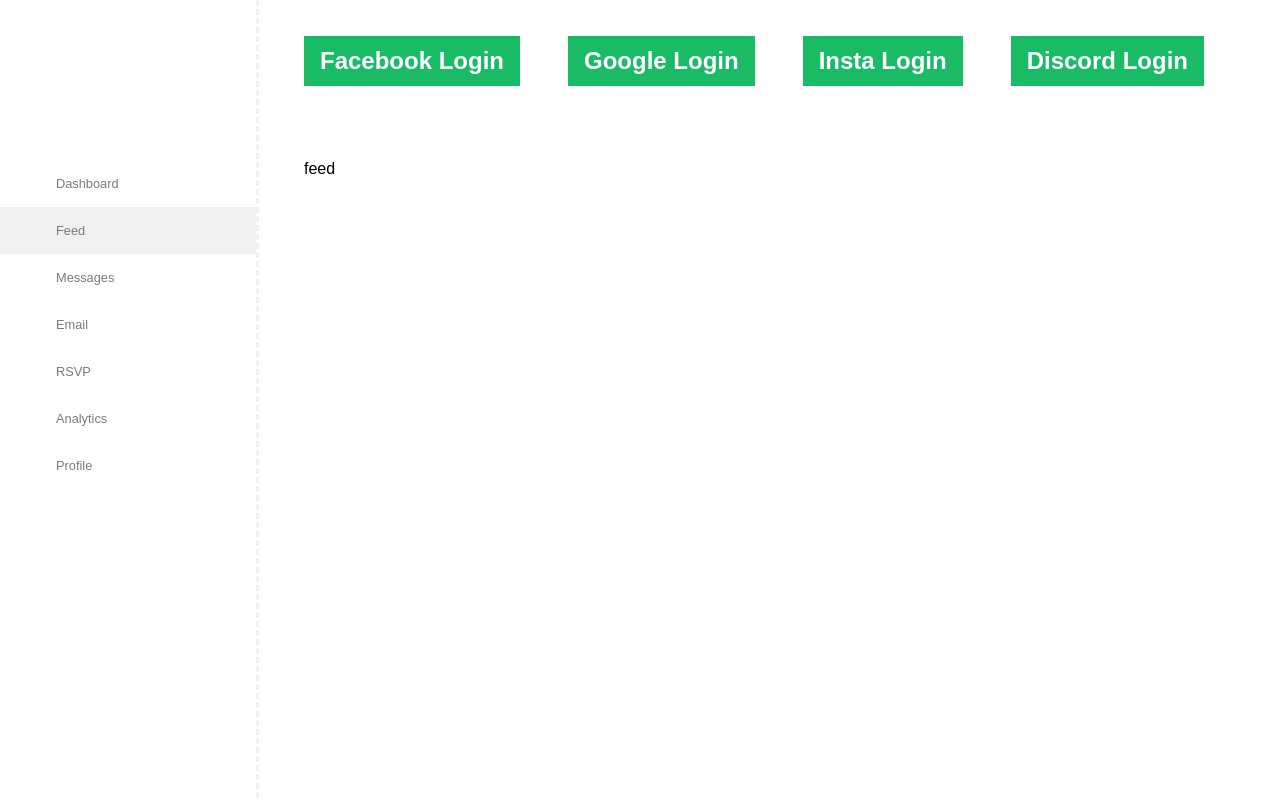
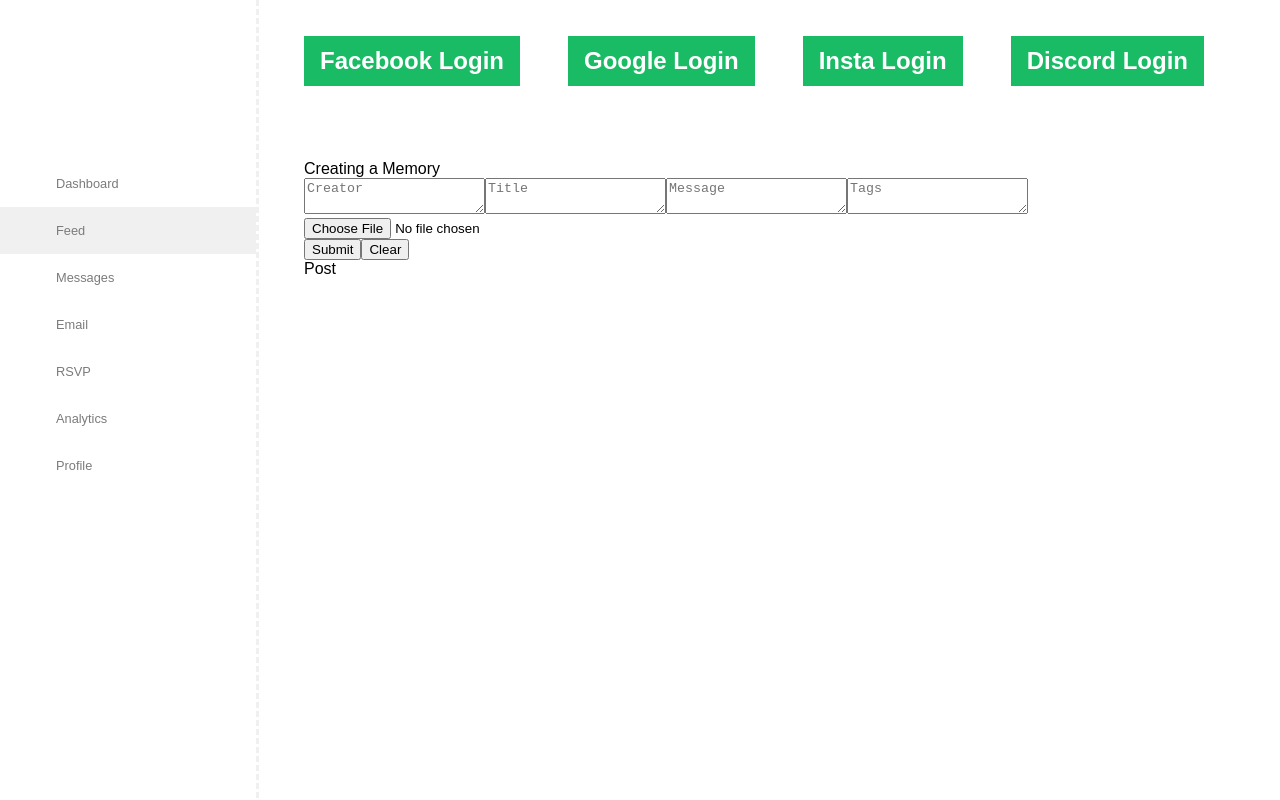
Before and after one commit to khatrisuneel96/Network5_test, a React (Create React App) app in the folder client/: page /feed in a window 1280 px wide. Shown: the top 800 px of the page. Built offline with nearby package versions, Linux system fonts and the light colour scheme; no server answers; the HTML template or start-up script is replaced by a standard one.

Commit message:
added alets

```diff
--- a/client/package.json
+++ b/client/package.json
@@ -5,6 +5,7 @@
   "proxy": "http://localhost:5000",
   "dependencies": {
     "@fortawesome/fontawesome-svg-core": "^6.2.1",
+    "@fortawesome/free-regular-svg-icons": "^6.3.0",
     "@fortawesome/free-solid-svg-icons": "^6.2.1",
     "@fortawesome/react-fontawesome": "^0.2.0",
     "@testing-library/jest-dom": "^5.16.5",
--- a/client/src/components/Dashboard/dashboardFunctionality.js
+++ b/client/src/components/Dashboard/dashboardFunctionality.js
@@ -1,8 +1,12 @@
 import React from 'react';
 import { useDispatch } from 'react-redux';
 import { postCalendarEvent } from '../../actions/calendarActions'
+import { useSelector } from 'react-redux'
 
 function DashboardFunctionality(props) {
+
+  const events = useSelector((state) => state.events)
+
 
   const dispatch = useDispatch()      //establishing dispatch function (necessary for some reason)
 
@@ -22,6 +26,7 @@
       }
     }
     dispatch(postCalendarEvent(cal_event))
+    alert("Event Scehduled!")
   }
 
 
@@ -37,6 +42,7 @@
             </div>
             <div><button type='submit'>Schedule Event</button></div>
           </form>
+          <button onClick={()=>console.log(events)}>test</button>
         </div>
     );
 }
--- a/client/src/components/Dashboard/dashboardVisuals.js
+++ b/client/src/components/Dashboard/dashboardVisuals.js
@@ -1,6 +1,6 @@
 import React from 'react';
 import { FontAwesomeIcon } from '@fortawesome/react-fontawesome'
-import { faUser } from '@fortawesome/free-solid-svg-icons'
+import { faEnvelope } from '@fortawesome/free-regular-svg-icons'
 
 function dashboardVisuals(props) {
     const currentDate = new Date();
@@ -19,7 +19,7 @@
 
     return (
         <div>
-            <FontAwesomeIcon className='fa' icon={faUser} />
+            <FontAwesomeIcon className='fa' icon={faEnvelope} />
             <div>
               <button onClick={getDaysInMonth}>Get Days In Month</button>
               <button onClick={getMonth}>Get Month</button>
--- a/client/src/components/Email/emailFunctionality.js
+++ b/client/src/components/Email/emailFunctionality.js
@@ -17,6 +17,7 @@
             ).toString('base64')
         let email = {"raw":data}
         dispatch(postEmail(email))
+        alert("Email Sent!")
     }
 
     return (
--- a/client/src/components/Feed/Feed.js
+++ b/client/src/components/Feed/Feed.js
@@ -17,7 +17,8 @@
 
     return (
         <div>
-            feed
+            <Form></Form>
+            <Posts></Posts>
         </div>
     );
 }
```
Also changed, not shown: 15 other files (tests, documents, lock files or other folders).
